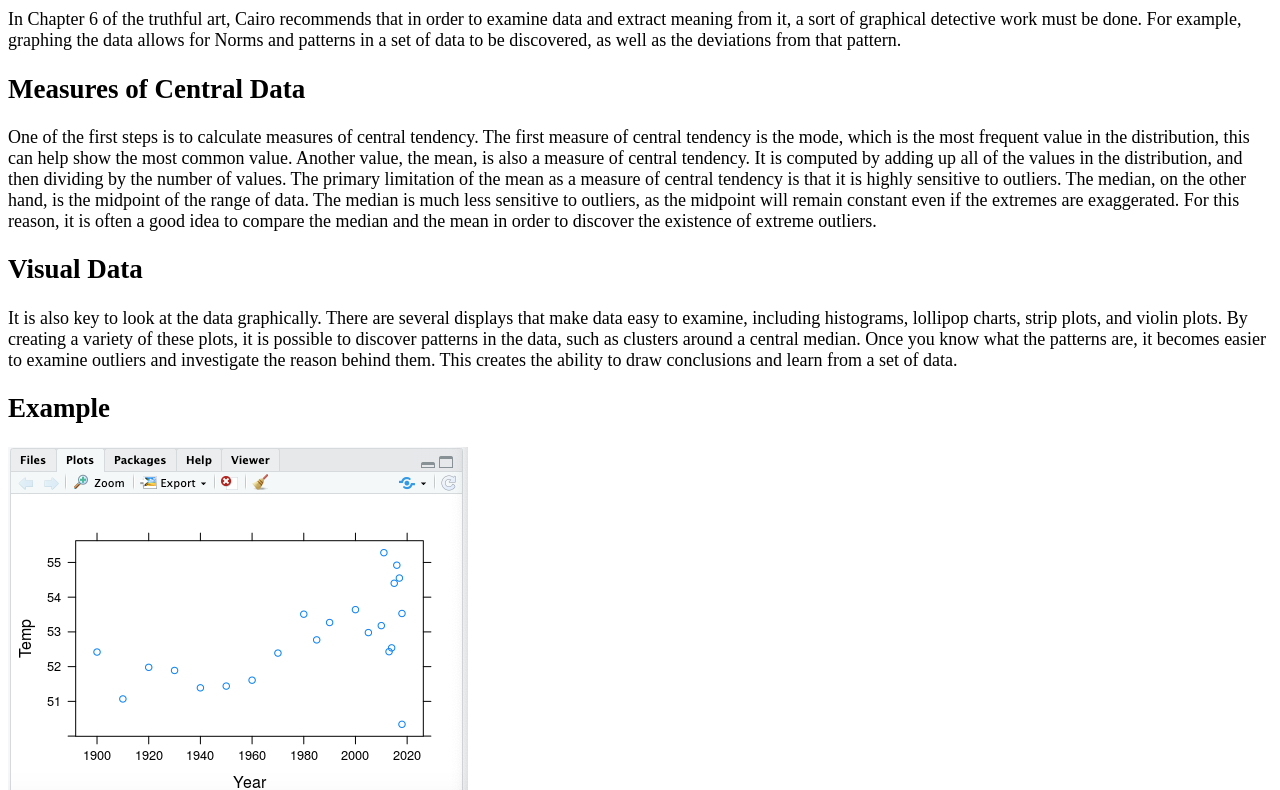
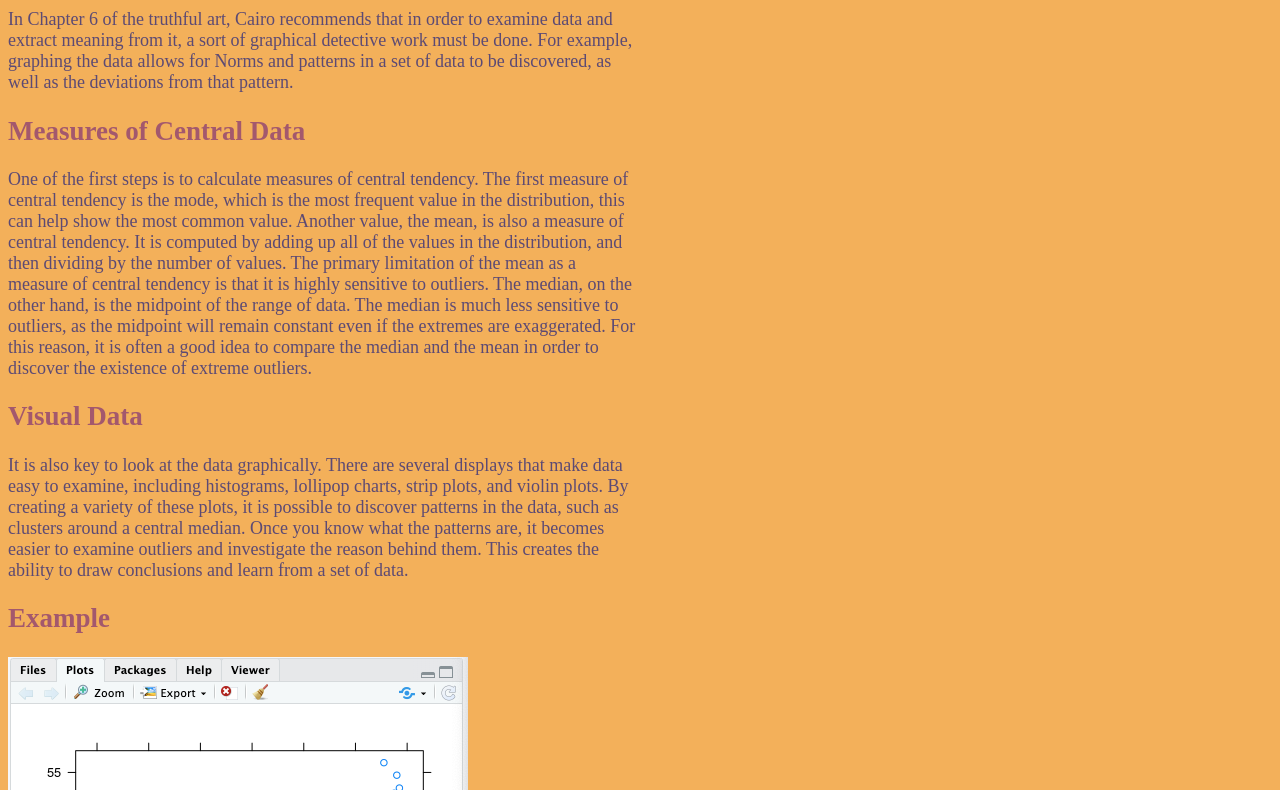
Before and after one commit to Abby-Wheelis/MEANingful-Data, a plain HTML site: page index.html in a window 1280 px wide. Shown: the part 65-855 px from the top of the page. Drawn offline with Linux system fonts and the light colour scheme.

Commit message:
Colors and width

```diff
--- a/format.css
+++ b/format.css
@@ -1,7 +1,14 @@
 body{
     font-size: 18px;
+    color: #5C4A74;
+    background-color:#F3B05A;
 }
 
 h1,h2{
     font-weight: bold;
+    color: #A3586D;
 }
+
+p, h1, h2{
+  width: 50%;
+}
```
